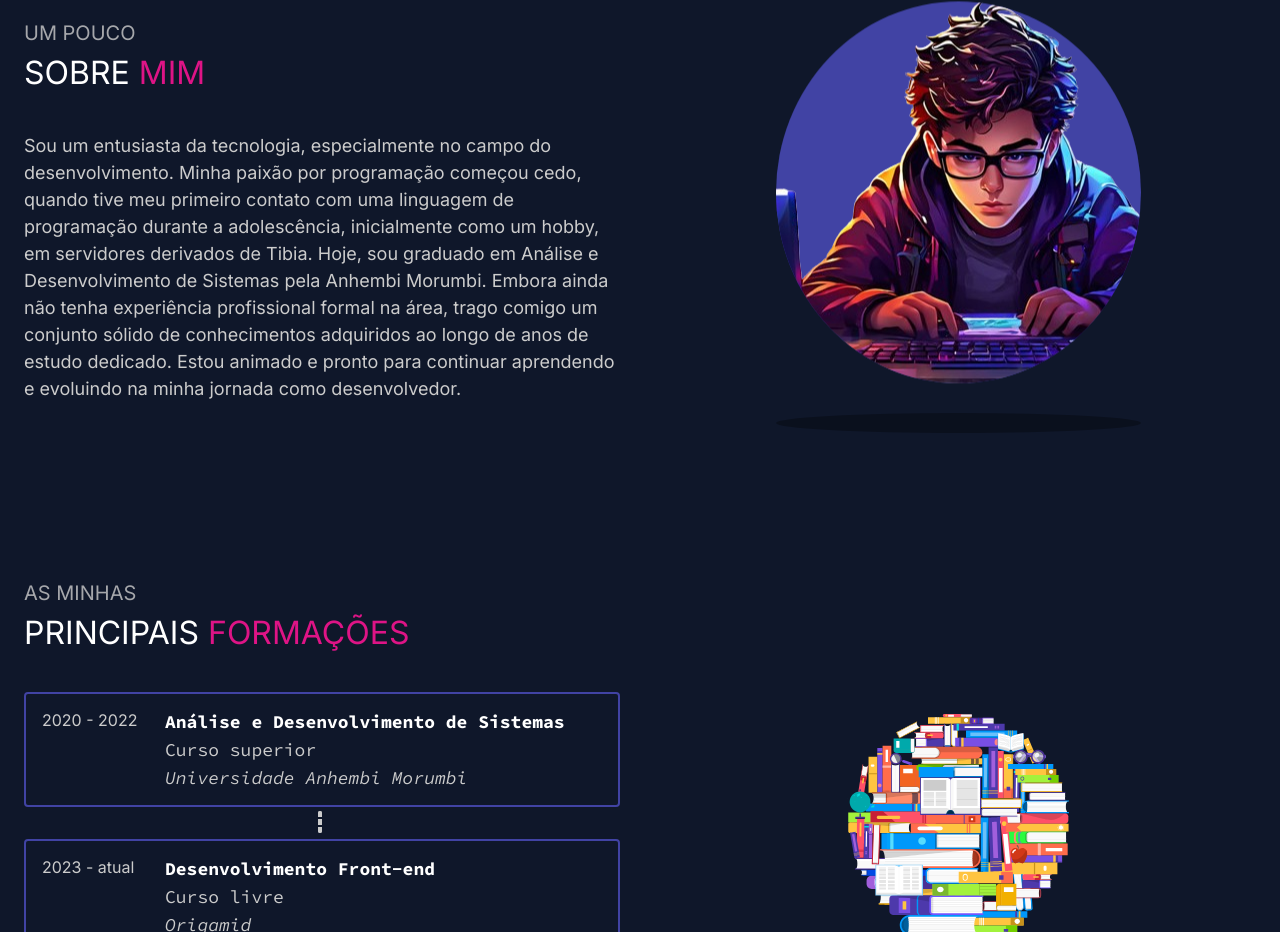
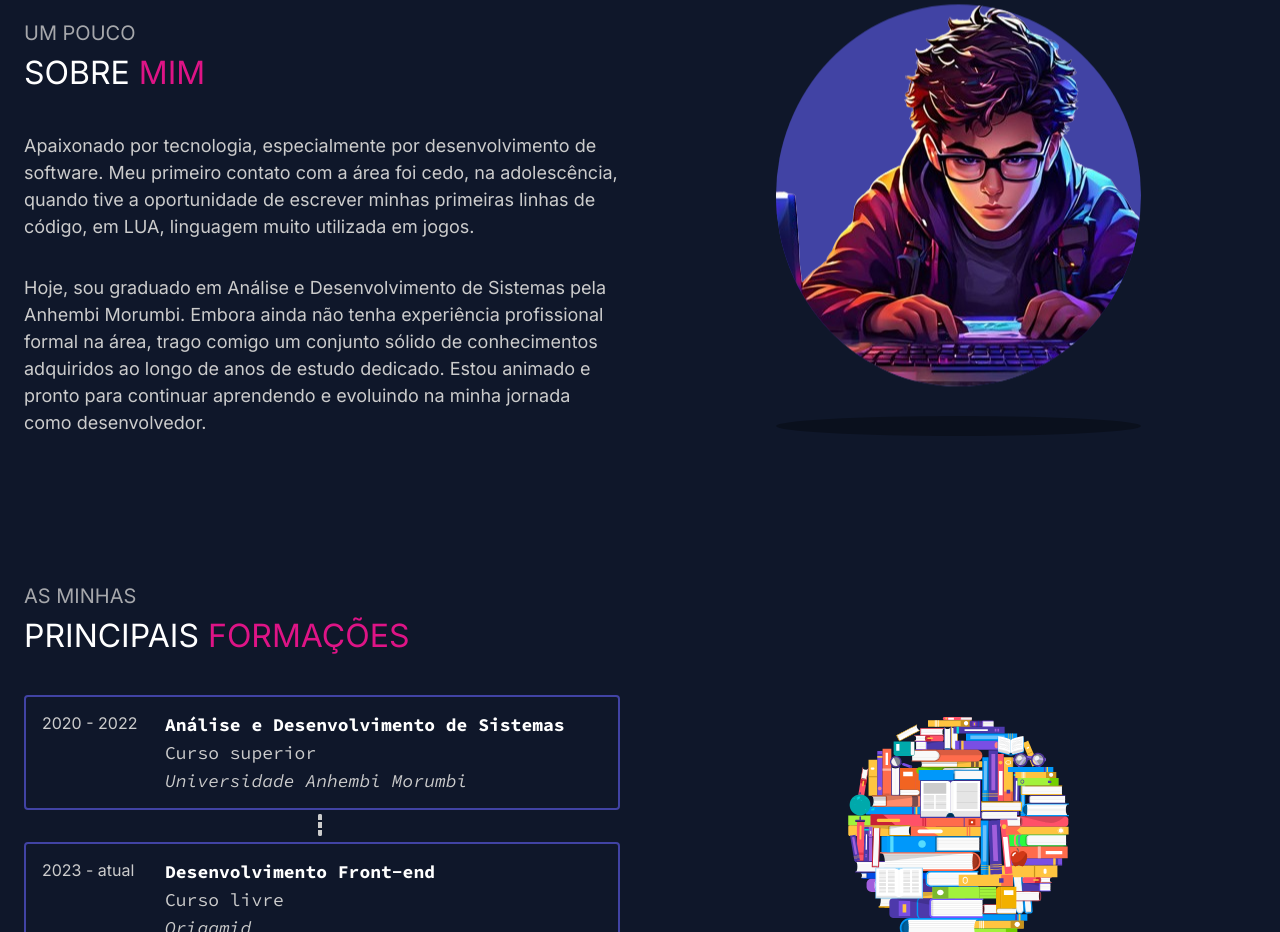
Before and after one commit to ogustavodias/portf-lio, a React (Vite) app: page / in a window 1280 px wide. Shown: the part 798-1730 px from the top of the page. Built offline with nearby package versions, Linux system fonts and the light colour scheme.

Commit message:
refactor: about

```diff
--- a/src/components/containers/About/index.jsx
+++ b/src/components/containers/About/index.jsx
@@ -1,29 +1,41 @@
-// Internal imports
+// Libraries & frameworks imports
+import React from "react";
+
+// Styles with styled-components
 import * as S from "./styles";
+
+// Components
 import { Container } from "../../../styles/global";
+import { Title } from "../../Title/styles";
+
+// SRC of img
 import boyCoding from "../../../assets/images/about/about-ilust.png";
-import React from "react";
 
 const About = React.forwardRef((props, ref) => {
   return (
     <S.About ref={ref}>
       <Container className="container">
         <div>
-          <S.Title>
+          <Title>
             <span>Um pouco</span>
             Sobre <strong>mim</strong>
-          </S.Title>
+          </Title>
           <S.Resume>
-            Sou um entusiasta da tecnologia, especialmente no campo do
-            desenvolvimento. Minha paixão por programação começou cedo, quando
-            tive meu primeiro contato com uma linguagem de programação durante a
-            adolescência, inicialmente como um hobby, em servidores derivados de
-            Tibia. Hoje, sou graduado em Análise e Desenvolvimento de Sistemas
-            pela Anhembi Morumbi. Embora ainda não tenha experiência
-            profissional formal na área, trago comigo um conjunto sólido de
-            conhecimentos adquiridos ao longo de anos de estudo dedicado. Estou
-            animado e pronto para continuar aprendendo e evoluindo na minha
-            jornada como desenvolvedor.
+            <p>
+              Apaixonado por tecnologia, especialmente por desenvolvimento de
+              software. Meu primeiro contato com a área foi cedo, na
+              adolescência, quando tive a oportunidade de escrever minhas
+              primeiras linhas de código, em LUA, linguagem muito utilizada em
+              jogos.
+            </p>
+            <p>
+              Hoje, sou graduado em Análise e Desenvolvimento de Sistemas pela
+              Anhembi Morumbi. Embora ainda não tenha experiência profissional
+              formal na área, trago comigo um conjunto sólido de conhecimentos
+              adquiridos ao longo de anos de estudo dedicado. Estou animado e
+              pronto para continuar aprendendo e evoluindo na minha jornada como
+              desenvolvedor.
+            </p>
           </S.Resume>
         </div>
         <S.ImageWrapper>
--- a/src/components/containers/About/styles.js
+++ b/src/components/containers/About/styles.js
@@ -2,12 +2,11 @@
 import styled, { keyframes } from "styled-components";
 
 // Internal imports
-import { Title as T } from "../../Title/styles";
 import { fade } from "../../../styles/global";
 
 export const About = styled.section`
+  ${fade};
   font-family: var(--INTER);
-  ${fade};
 
   &[data-faded="false"] {
     opacity: 1;
@@ -27,12 +26,14 @@
   }
 `;
 
-export const Title = T;
-
-export const Resume = styled.p`
+export const Resume = styled.div`
   line-height: 1.5;
   color: var(--GRAY-LIGHT);
   margin-top: 40px;
+
+  p:not(:last-child) {
+    margin-bottom: 34px;
+  }
 `;
 
 const shadowPulse = keyframes`
```
